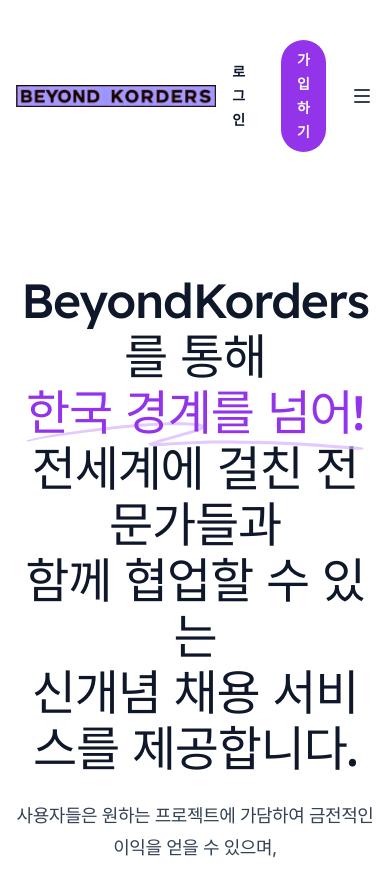
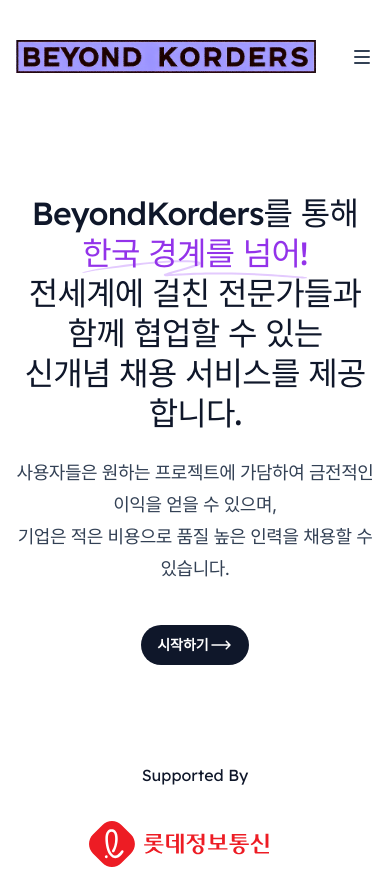
Before and after one commit to baedarong/beyondkoders, a Next.js app: page / in a window 390 px wide. Shown: the top 869 px of the page. Built offline with nearby package versions, Linux system fonts and the light colour scheme.

Commit message:
fix: 모바일 반응형 수정

```diff
--- a/src/components/CallToAction.tsx
+++ b/src/components/CallToAction.tsx
@@ -30,6 +30,7 @@
             <br /> * 서비스 기간: 2024년 01월 ~ 07월
           </p>
           <Button href="/register" color="white" className="mt-10">
+            시작하기
             <svg
               xmlns="http://www.w3.org/2000/svg"
               fill="none"
@@ -44,7 +45,6 @@
                 d="M17.25 8.25 21 12m0 0-3.75 3.75M21 12H3"
               />
             </svg>
-            시작하기
           </Button>
         </div>
       </Container>
--- a/src/components/Header.tsx
+++ b/src/components/Header.tsx
@@ -86,11 +86,11 @@
             as="div"
             className="absolute inset-x-0 top-full mt-4 flex origin-top flex-col rounded-2xl bg-white p-4 text-lg tracking-tight text-slate-900 shadow-xl ring-1 ring-slate-900/5"
           >
-            <MobileNavLink href="#features">Features</MobileNavLink>
-            <MobileNavLink href="#testimonials">Testimonials</MobileNavLink>
-            <MobileNavLink href="#pricing">Pricing</MobileNavLink>
+            <MobileNavLink href="#features">특징</MobileNavLink>
+            <MobileNavLink href="#testimonials">자주 묻는 질문</MobileNavLink>
+            <MobileNavLink href="#pricing">가격</MobileNavLink>
             <hr className="m-2 border-slate-300/40" />
-            <MobileNavLink href="/login">Sign in</MobileNavLink>
+            <MobileNavLink href="/login">로그인</MobileNavLink>
           </Popover.Panel>
         </Transition.Child>
       </Transition.Root>
@@ -119,11 +119,11 @@
               <NavLink href="#pricing">가격</NavLink>
             </div>
           </div>
-          <div className="flex items-center gap-x-5 md:gap-x-8">
-            <Button href="/login" color="white">
+          <div className=" gap-x-5x flex items-center md:gap-x-8">
+            <Button href="/login" color="white" className="hidden md:flex">
               <span>로그인</span>
             </Button>
-            <Button href="/register" color="purple">
+            <Button href="/register" color="purple" className="hidden md:flex">
               <span>가입하기</span>
             </Button>
             <div className="-mr-1 md:hidden">
--- a/src/components/Hero.tsx
+++ b/src/components/Hero.tsx
@@ -6,7 +6,7 @@
 export function Hero() {
   return (
     <Container className="pb-16 pt-20 text-center lg:pt-32">
-      <h1 className="mx-auto max-w-6xl font-display text-5xl font-medium tracking-tight text-slate-900 sm:text-5xl">
+      <h1 className="mx-auto max-w-6xl font-display text-3xl font-medium tracking-tight text-slate-900 sm:text-4xl md:text-5xl">
         BeyondKorders를 통해 <br />
         <span className="relative whitespace-nowrap text-purple-600">
           <svg
@@ -29,6 +29,7 @@
       </p>
       <div className="mt-10 flex justify-center gap-x-6">
         <Button href="/register">
+          시작하기
           <svg
             xmlns="http://www.w3.org/2000/svg"
             fill="none"
@@ -43,7 +44,6 @@
               d="M17.25 8.25 21 12m0 0-3.75 3.75M21 12H3"
             />
           </svg>
-          시작하기
         </Button>
         {/* <Button
           href="https://www.youtube.com/watch?v=dQw4w9WgXcQ"
--- a/src/components/Pricing.tsx
+++ b/src/components/Pricing.tsx
@@ -103,9 +103,9 @@
         variant={featured ? 'solid' : 'outline'}
         color="white"
         className="mt-8"
-        aria-label={`시작하기 with the ${name} plan for ${price}`}
+        aria-label={`문의하기 with the ${name} plan for ${price}`}
       >
-        시작하기
+        문의하기
       </Button>
     </section>
   )
```
